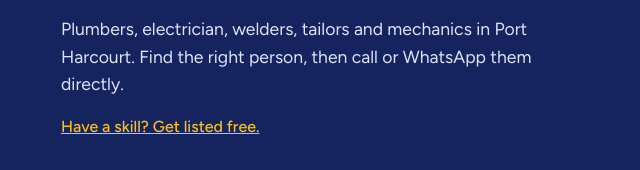
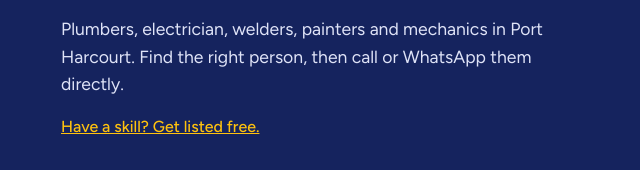
Before and after one commit to fobong58-netizen/main-sabi, a website: page index.html in a window 1280 px wide. Shown: the part 319-489 px from the top of the page, 19-659 px from the left. Drawn offline with nearby package versions, Linux system fonts and the light colour scheme; no server answers.

Commit message:
removed tailors

```diff
--- a/index.html
+++ b/index.html
@@ -31,7 +31,7 @@
         <div class="main-con">
             <div class="con1">
                 <h1>Find who sabi the work.</h1>
-                <h3>Plumbers, electrician, welders, tailors and mechanics in Port Harcourt. Find the right person, then call or WhatsApp them directly.</h3>
+                <h3>Plumbers, electrician, welders, painters and mechanics in Port Harcourt. Find the right person, then call or WhatsApp them directly.</h3>
                 <div class="links">
                     <a class="link" href="/listed.html">Have a skill? Get listed free.</a>
                 </div>
--- a/style.css
+++ b/style.css
@@ -732,6 +732,11 @@ body:has(.profile-modal[open]){
     display: block;
 }
 
+.pm-avatar img:hover{
+    cursor: pointer;
+}
+
+
 .pm-name{
     font-family: var(--font-display);
     font-size: 1.5rem;
```
